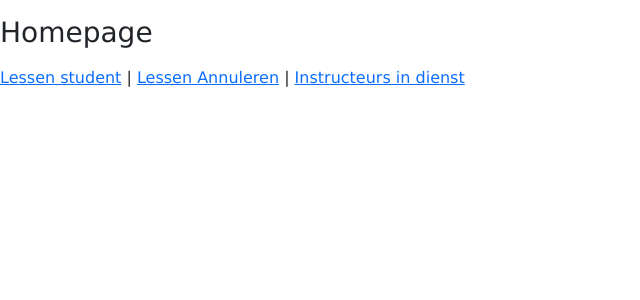
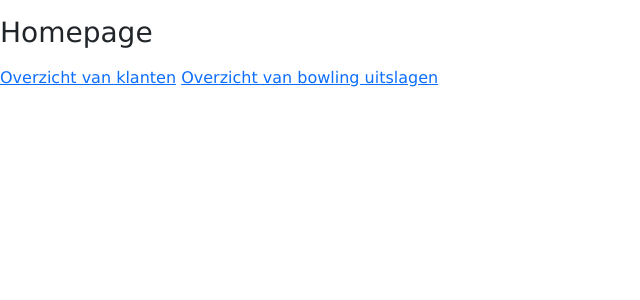
Before and after one commit to Lazarscorro/Proefexamenoverzicht, a PHP site: page / in a window 1280 px wide. Shown: the top 300 px of the page, without its empty margins (0-640 px from the left). Run offline with PHP 8.4, Linux system fonts and the light colour scheme; some libraries are stand-ins or nearby versions.

Commit message:
links toegevoegd

```diff
--- a/app/views/homepages/index.php
+++ b/app/views/homepages/index.php
@@ -1,6 +1,5 @@
 <?php require APPROOT . '/views/includes/head.php'; ?>
 <p><h3><?= $data["title"]; ?></h3></p>
-<a href="<?=URLROOT;?>/students/index">Lessen student</a> |
-<a href="<?=URLROOT;?>/students/annuleerLes">Lessen Annuleren</a> |
-<a href="<?=URLROOT;?>/instructeur/index">Instructeurs in dienst</a>
+<a href="<?=URLROOT;?>/klanten/index">Overzicht van klanten</a>
+<a href="<?=URLROOT;?>/uitslagen/index">Overzicht van bowling uitslagen</a>
 <?php require APPROOT . '/views/includes/footer.php'; ?>
```
